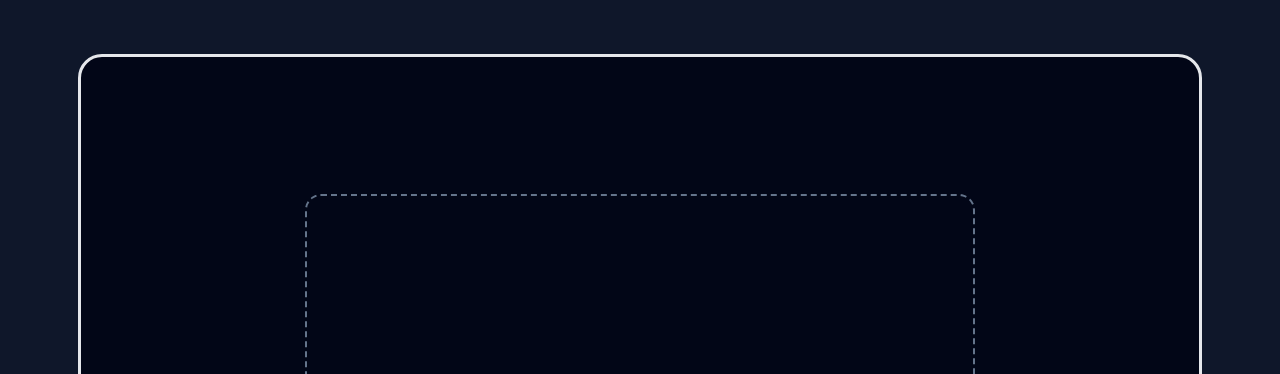
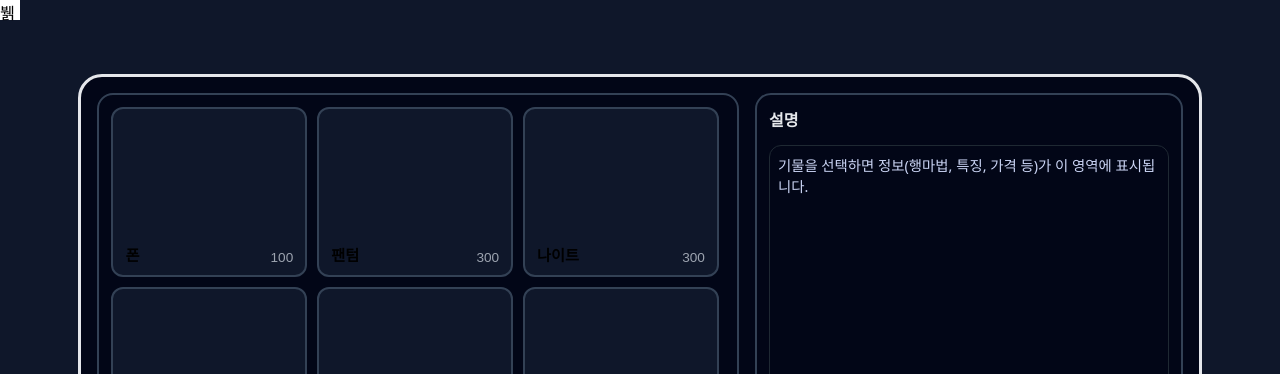
Before and after one commit to rosegold00425/chess, a website: page index.html in a window 1280 px wide. Shown: the top 374 px of the page. Drawn offline with Linux system fonts and the light colour scheme.

Commit message:
v1
상점 레이아웃 변경, 화면 전환 버튼 추가.

```diff
--- a/index.html
+++ b/index.html
@@ -6,12 +6,14 @@
   <link rel="stylesheet" href="styles.css" />
 </head>
 <body>
-  <div class="app">
+  <div class="app" id="main">
+
+    <div class="button" id="page-changer" onclick="pageChanger()">뷁</div>
 
     <!-- =========================
          1. 게임 UI (보드 화면)
          ========================== -->
-    <section id="game-screen" class="screen screen--active">
+    <section id="game-screen" class="screen">
       <div class="game-board-wrapper">
         <div class="game-board">
           <span class="game-board-label">보드</span>
@@ -22,7 +24,7 @@
     <!-- =========================
          2. 상점 UI
          ========================== -->
-    <section id="shop-screen" class="screen">
+    <section id="shop-screen" class="screen screen--active">
       <div class="shop-layout">
 
         <!-- 왼쪽: 기물 리스트 (가격순) -->
--- a/shop.js
+++ b/shop.js
@@ -184,3 +184,22 @@ window.addEventListener("DOMContentLoaded", () => {
     const shop = new ShopUI(2000);
     window.shopUI = shop;
 });
+
+function pageChanger() {
+  const app = document.querySelector('.app');
+  if (!app) return;
+
+  const sections = app.querySelectorAll(':scope > section');
+  if (sections.length === 0) return;
+
+  let activeIndex = 0;
+
+  sections.forEach((section, i) => {
+    if (section.classList.contains('screen--active')) activeIndex = i;
+  });
+
+  const nextIndex = (activeIndex + 1) % sections.length;
+
+  sections[activeIndex].classList.remove('screen--active');
+  sections[nextIndex].classList.add('screen--active');
+}
--- a/styles.css
+++ b/styles.css
@@ -93,17 +93,36 @@ body {
 }
 
 .shop-list {
-  display: flex;
-  flex-direction: column;
-  gap: 8px;
+  display: grid;
+  grid-template-columns: repeat(3, 1fr);
+  grid-auto-rows: minmax(170px, auto);
+  gap: 10px;
+
+  max-height: 100%;
+  overflow-y: auto;
+
+  padding-right: 6px;
 }
+
+@media(max-height: 700px){
+    .shop-list{
+        grid-auto-rows: minmax(60px, auto);
+    }
+}
+
+@media(max-height:500px){
+    .shop-list{
+        grid-template-columns: 1fr;
+    }
+}
+
 
 .shop-card {
   width: 100%;
   padding: 10px 12px;
   display: flex;
   justify-content: space-between;
-  align-items: center;
+  align-items: flex-end;
   background: #0f172a;
   border: 2px solid #334155;
   border-radius: 12px;
@@ -357,3 +376,10 @@ body {
     height: 80%;
   }
 }
+
+#page-changer{
+  background-color: #ffffff;
+  height: 20px;
+  width: 20px;
+  color: #000000;
+}
```
